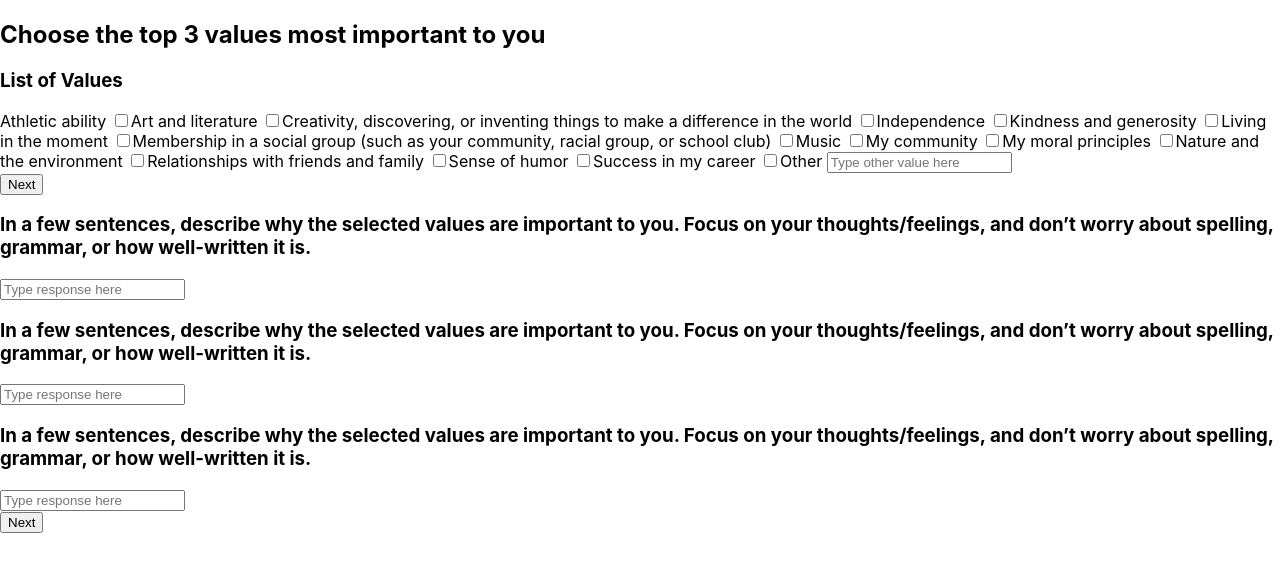
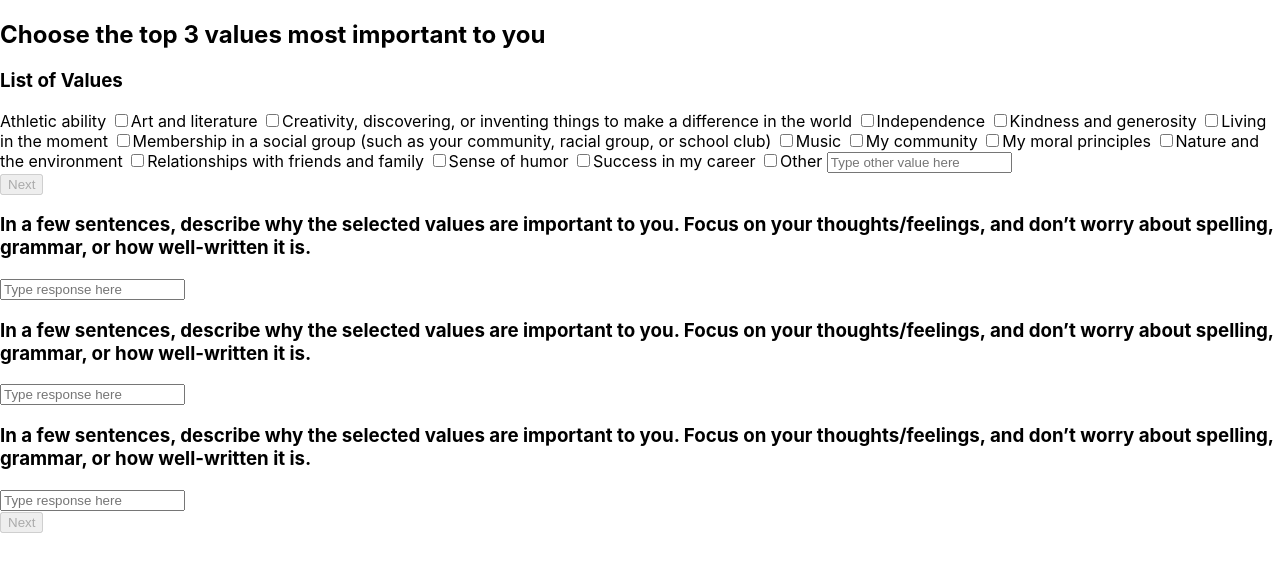
Before and after one commit to BW-Essentialism2/Front-End, a React (Create React App) app in the folder front_end/: page / in a window 1280 px wide. Shown: the top 572 px of the page. Built offline with nearby package versions, Linux system fonts and the light colour scheme.

Commit message:
add yup validation

```diff
--- a/front_end/src/App.js
+++ b/front_end/src/App.js
@@ -2,6 +2,8 @@ import React, {useState, useEffect} from 'react';
 import { Route, Switch, Link } from 'react-router-dom'
 import ValuesForm from './components/valuesForm'
 import SelfReflectionForm from './components/selfReflectionForm'
+import * as yup from 'yup'
+import formSchema from './validation/formSchema'
 
 const initialFormState = {
   values: {
@@ -62,6 +64,22 @@ export default function App() {
   const onInputChange= evt => {
     const name = evt.target.name
     const value = evt.target.value
+
+    yup
+      .reach(formSchema, name)
+      .validate(value)
+      .then(valid => {
+        setFormErrors({
+          ...formErrors,
+          [name]: ''
+        });
+      })
+      .catch(err => {
+        setFormErrors({
+          ...formErrors,
+          [name]: err.errors[0]
+        });
+      });
     setFormState({
       ...formState,
       [name]: value
@@ -88,6 +106,13 @@ export default function App() {
     evt.preventDefault()
   }
 
+  useEffect(() => {
+    formSchema.isValid(reflectionState)
+      .then(valid => {
+        setDisabled(!valid)
+      })
+  }, [reflectionState])
+
   return (
     <div className="App">
       <ValuesForm
@@ -103,6 +128,8 @@ export default function App() {
         values = {reflectionState}
         onInputChange = {onInputChange}
         onSubmit = {onSubmit}
+        disabled={disabled}
+        errors={formErrors}
       />
     </div>
   );
--- a/front_end/src/components/selfReflectionForm.jsx
+++ b/front_end/src/components/selfReflectionForm.jsx
@@ -5,7 +5,9 @@ export default function SelfReflectionForm(props){
         details,
         values,
         onSubmit,
-        onInputChange
+        onInputChange,
+        disabled,
+        errors
     } = props
 
     return (
@@ -13,6 +15,7 @@ export default function SelfReflectionForm(props){
             <p>{details} </p>
             <form onSubmit={onSubmit}>
                 <h3>In a few sentences, describe why the selected values are important to you. Focus on your thoughts/feelings, and don’t worry about spelling, grammar, or how well-written it is.</h3>
+                <div>{errors.value1}</div>
                 <input type='text'
                        name='value1'
                        placeholder='Type response here'
@@ -21,6 +24,7 @@ export default function SelfReflectionForm(props){
                 />
 
                 <h3>In a few sentences, describe why the selected values are important to you. Focus on your thoughts/feelings, and don’t worry about spelling, grammar, or how well-written it is.</h3>
+                <div>{errors.value2}</div>
                 <input type='text'
                        name='value2'
                        placeholder='Type response here'
@@ -29,6 +33,7 @@ export default function SelfReflectionForm(props){
                 />
 
                 <h3>In a few sentences, describe why the selected values are important to you. Focus on your thoughts/feelings, and don’t worry about spelling, grammar, or how well-written it is.</h3>
+                <div>{errors.value3}</div>
                 <input type='text'
                        name='value3'
                        placeholder='Type response here'
@@ -36,7 +41,7 @@ export default function SelfReflectionForm(props){
                        onChange={onInputChange}
                 />
             </form>
-            <button>Next</button>
+            <button disabled={disabled}>Next</button>
         </div>
     )
 }
--- a/front_end/src/components/valuesForm.jsx
+++ b/front_end/src/components/valuesForm.jsx
@@ -140,7 +140,7 @@ export default function ValuesForm(props){
                     </label>
 
                 </div>
-                <button>Next</button>
+                <button disabled={disabled}>Next</button>
             </form>
         </div>
     )
--- /dev/null
+++ b/front_end/src/validation/formSchema.js
@@ -0,0 +1,19 @@
+import * as yup from 'yup'
+
+const formSchema = yup.object().shape({
+    value1: yup.string()
+    .trim()
+    .min(5, 'Response must be at least 50 characters long')
+    .required('Response is a required field'),
+    value2: yup.string()
+    .trim()
+    .min(5, 'Response must be at least 50 characters long')
+    .required('Response is a required field'),
+    value3: yup.string()
+    .trim()
+    .min(5, 'Response must be at least 50 characters long')
+    .required('Response is a required field'),
+    other: yup.string()
+})
+
+export default formSchema
```
Also changed, not shown: 1 other file (tests, documents, lock files or other folders).
